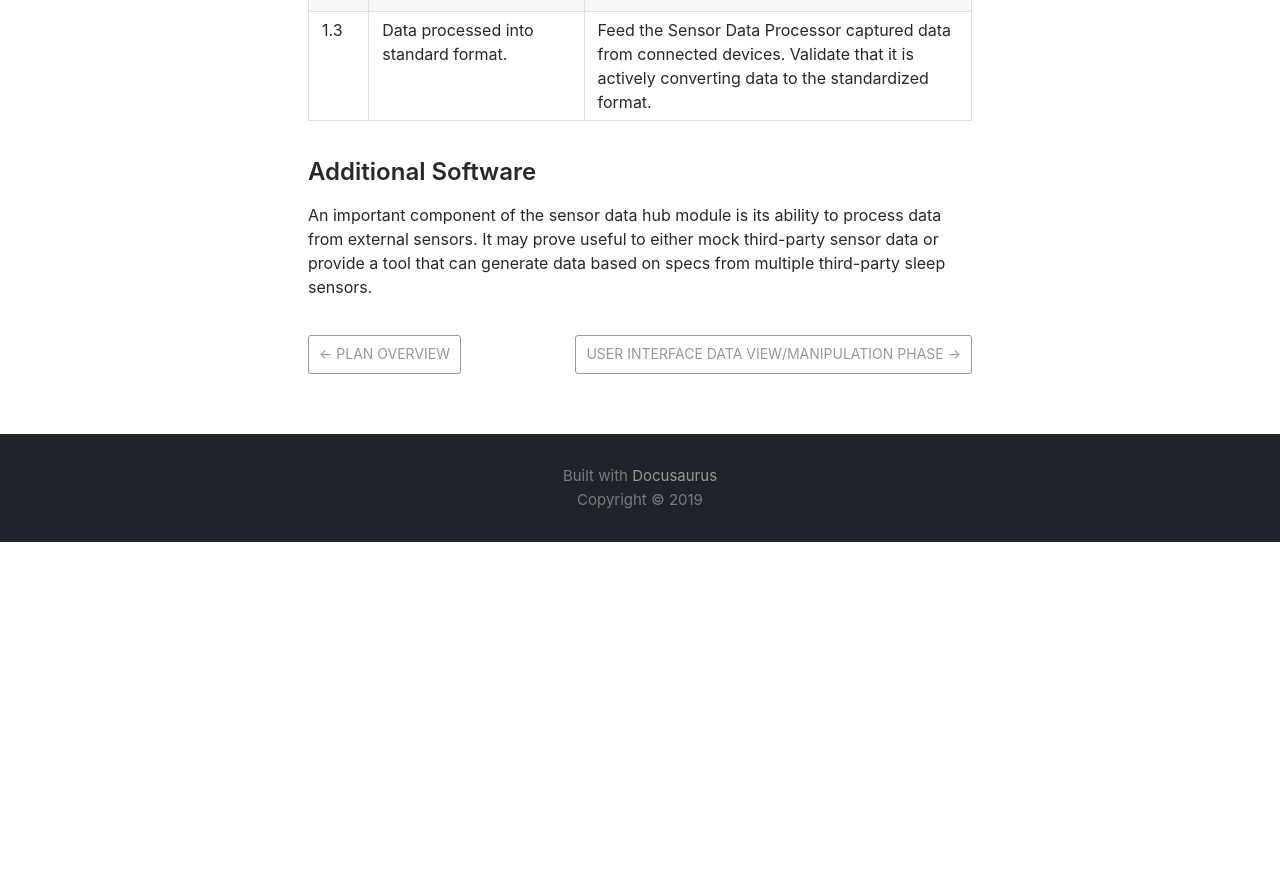
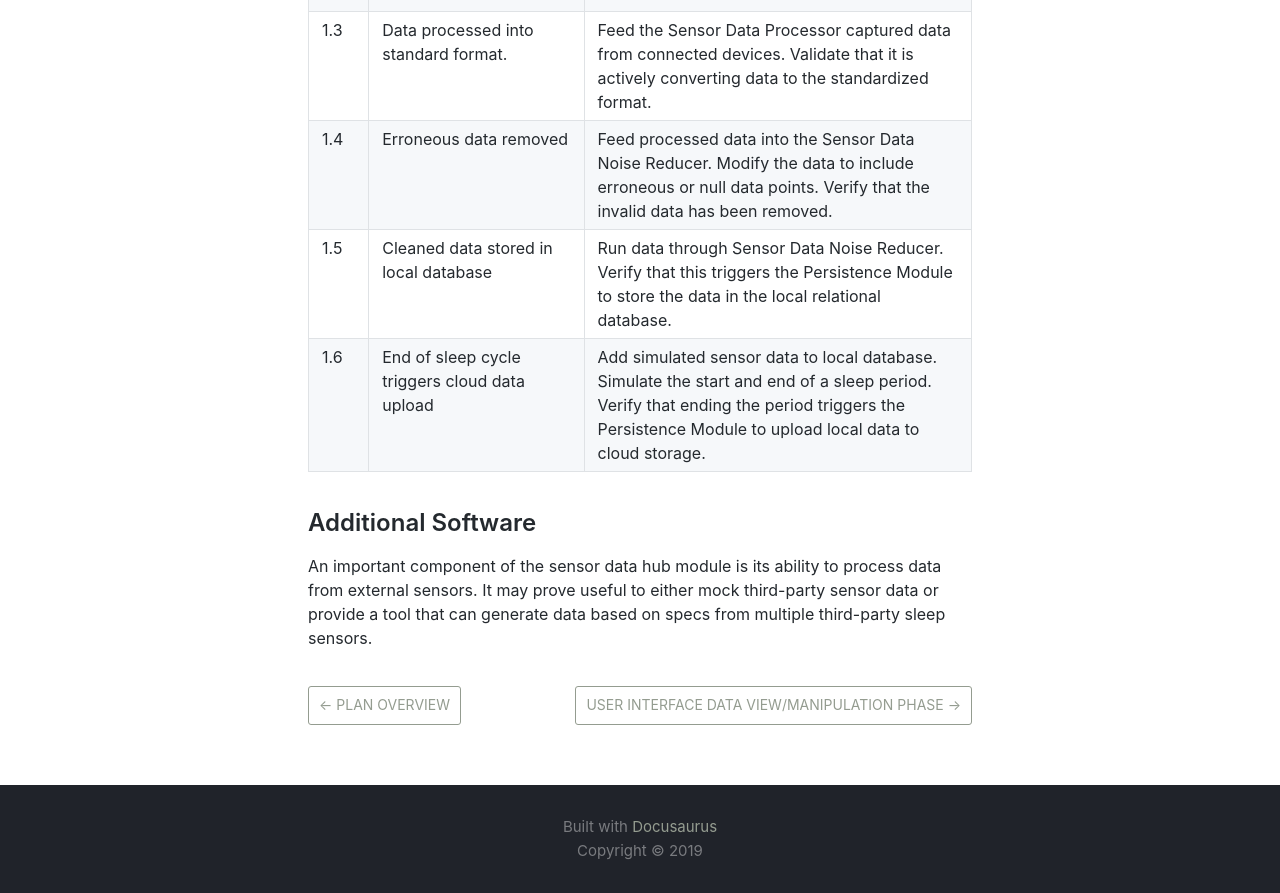
Before and after one commit to jonathandixon/cs-5744-project-2, a plain HTML site: page docs/phase-1.html in a window 1280 px wide. Shown: the part 780-1673 px from the top of the page. Before the commit the page ends 1322 px from the top, so only its background shows below. Drawn offline with nearby package versions, Linux system fonts and the light colour scheme.

Commit message:
Deploy website
Deploy website version based on 995b83753114c8a857c16ea224a4b70379347381

```diff
--- a/docs/phase-1.html
+++ b/docs/phase-1.html
@@ -67,6 +67,9 @@
 <tr><td>1.1</td><td>Sensor data received/captured</td><td>Add sensor(s) to system. Verify that sensors are outputting data.</td></tr>
 <tr><td>1.2</td><td>Sensor data capture triggers Sensor Data Processor</td><td>Add multiple sensors to system, including Thermometer sensor, Doppler Radar sensor, Nest thermostat, Apple Watch. Observe if this triggers the Sensor Data Processor to process the data.</td></tr>
 <tr><td>1.3</td><td>Data processed into standard format.</td><td>Feed the Sensor Data Processor captured data from connected devices. Validate that it is actively converting data to the standardized format.</td></tr>
+<tr><td>1.4</td><td>Erroneous data removed</td><td>Feed processed data into the Sensor Data Noise Reducer. Modify the data to include erroneous or null data points. Verify that the invalid data has been removed.</td></tr>
+<tr><td>1.5</td><td>Cleaned data stored in local database</td><td>Run data through Sensor Data Noise Reducer. Verify that this triggers the Persistence Module to store the data in the local relational database.</td></tr>
+<tr><td>1.6</td><td>End of sleep cycle triggers cloud data upload</td><td>Add simulated sensor data to local database. Simulate the start and end of a sleep period. Verify that ending the period triggers the Persistence Module to upload local data to cloud storage.</td></tr>
 </tbody>
 </table>
 <h2><a class="anchor" aria-hidden="true" id="additional-software"></a><a href="#additional-software" aria-hidden="true" class="hash-link"><svg class="hash-link-icon" aria-hidden="true" height="16" version="1.1" viewBox="0 0 16 16" width="16"><path fill-rule="evenodd" d="M4 9h1v1H4c-1.5 0-3-1.69-3-3.5S2.55 3 4 3h4c1.45 0 3 1.69 3 3.5 0 1.41-.91 2.72-2 3.25V8.59c.58-.45 1-1.27 1-2.09C10 5.22 8.98 4 8 4H4c-.98 0-2 1.22-2 2.5S3 9 4 9zm9-3h-1v1h1c1 0 2 1.22 2 2.5S13.98 12 13 12H9c-.98 0-2-1.22-2-2.5 0-.83.42-1.64 1-2.09V6.25c-1.09.53-2 1.84-2 3.25C6 11.31 7.55 13 9 13h4c1.45 0 3-1.69 3-3.5S14.5 6 13 6z"></path></svg></a>Additional Software</h2>
```
Also changed, not shown: docs/phase-1/index.html (+3 -0 lines).
